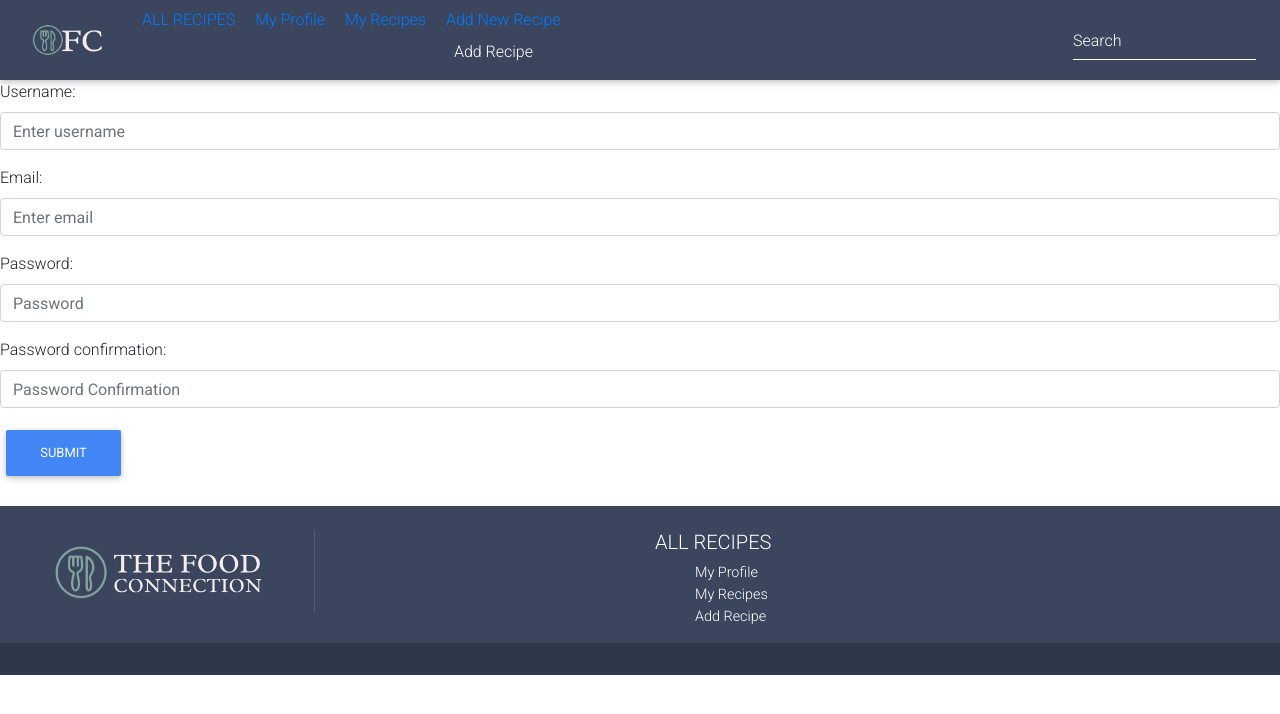
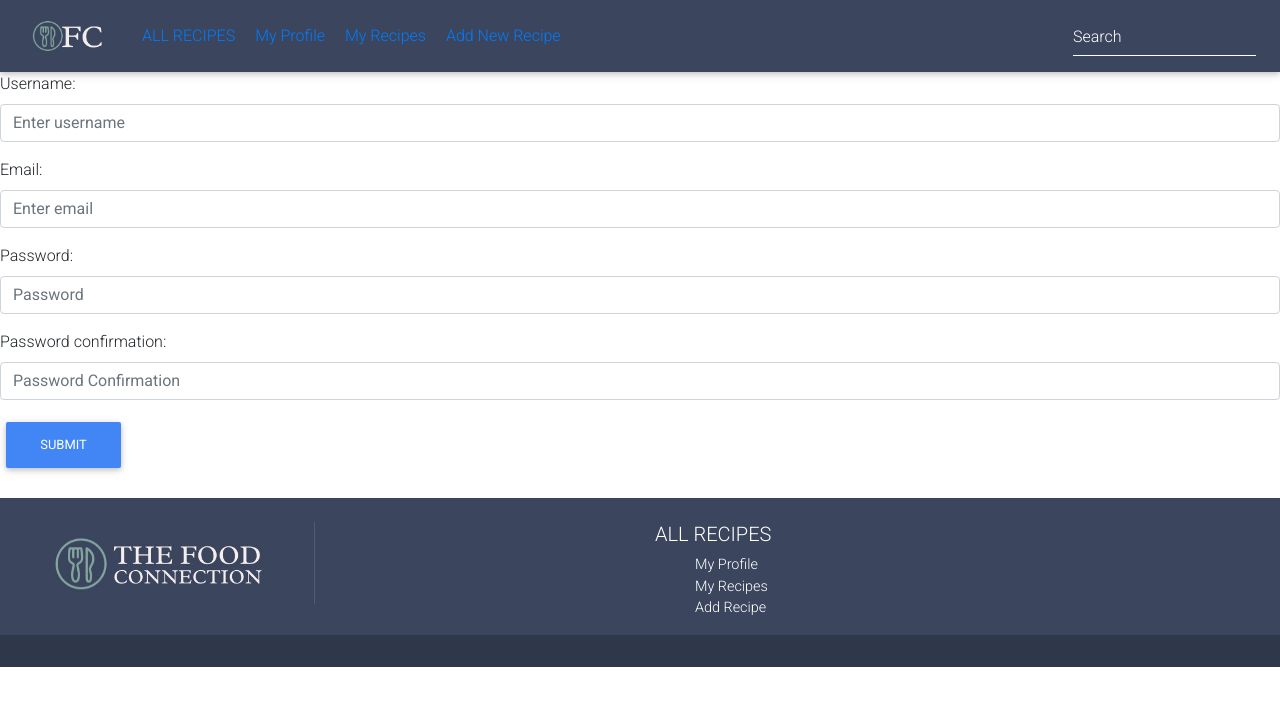
Before and after one commit to The-Food-Connection/foodconnection-client, a React (Create React App) app: page /sign-up in a window 1280 px wide. Shown: the top 714 px of the page. Built offline with nearby package versions, Linux system fonts and the light colour scheme.

Commit message:
navbar and recipe edits - nothing major?

```diff
--- a/src/components/NavigationBar.jsx
+++ b/src/components/NavigationBar.jsx
@@ -44,7 +44,7 @@ export class NavigationBar extends Component {
                 {/* <MDBNavLink to="/recipe-new">Add Recipe</MDBNavLink> */}
                 <a href="/recipe-new" style={{ marginRight: 20 }}>  Add New Recipe</a>
 
-                <MDBNavLink to="/recipe-new">Add Recipe</MDBNavLink>
+                {/* <MDBNavLink to="/recipe-new">Add Recipe</MDBNavLink> */}
 
               </MDBNavItem>
               <MDBNavItem>
--- a/src/components/Recipe.jsx
+++ b/src/components/Recipe.jsx
@@ -32,7 +32,7 @@ export default function Recipe({ match }) {
           <MDBJumbotron className="p-0">
             <MDBCardImage
               className="img-fluid"
-              src={recipe.imageUrl}
+              src={(recipe.image) ? recipe.image : 'placeholder.jpg'}
             />
             <MDBCardBody>
               <MDBCardTitle className="h3">{recipe.recipe_name}</MDBCardTitle>
```
